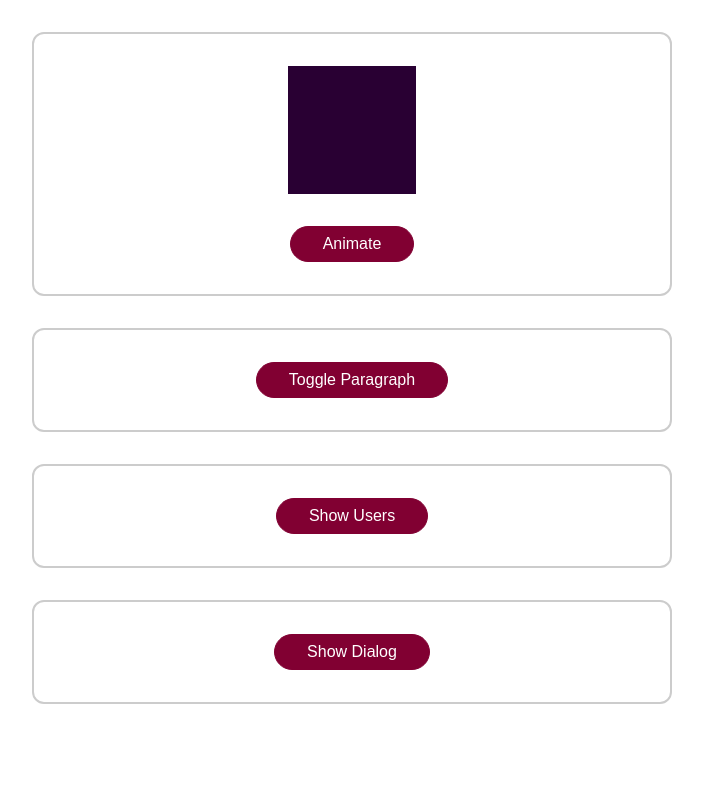
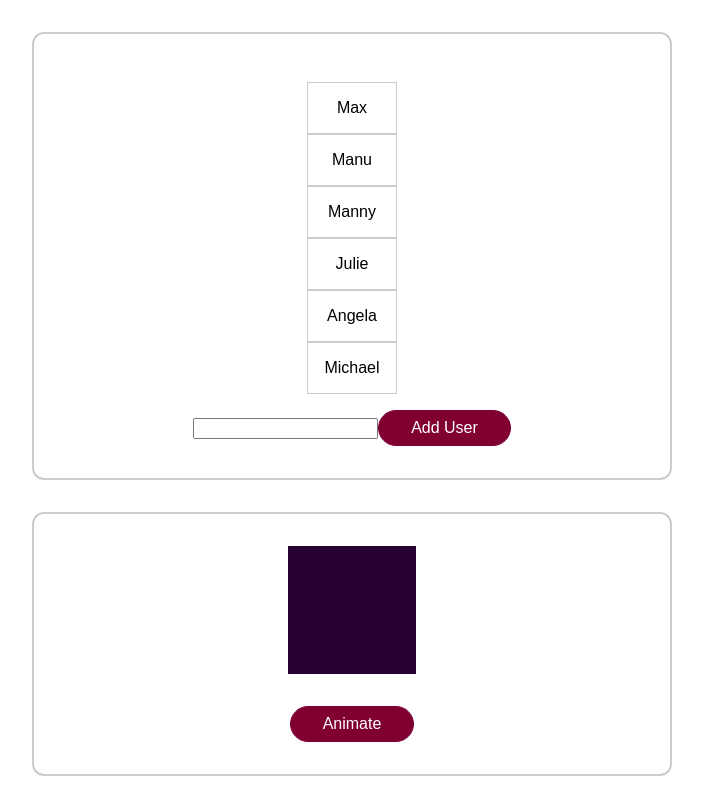
Before and after one commit to PJLindsay/s14-animations, a Vue app: page / in a window 1280 px wide. Shown: the top 800 px of the page, without its empty margins (288-991 px from the left). Built offline with nearby package versions, Linux system fonts and the light colour scheme.

Commit message:
Animating lists with transition-group

```diff
--- a/src/App.vue
+++ b/src/App.vue
@@ -1,4 +1,7 @@
 <template>
+  <div class="container">
+    <users-list></users-list>
+  </div>
   <div class="container">
     <div class="block" :class="{ animate: animatedBlock }"></div>
     <button @click="animateBlock">Animate</button>
@@ -35,7 +38,14 @@
 </template>
 
 <script>
+import UsersList from './components/UsersList.vue'
+
 export default {
+
+  components: {
+    UsersList
+  },
+
   data() {
     return {
       animatedBlock: false,
--- /dev/null
+++ b/src/components/UsersList.vue
@@ -0,0 +1,68 @@
+<template>
+  <transition-group tag="ul" name="user-list">
+    <li v-for="user in users" :key="user" @click="removeUser(user)">{{ user }}</li>
+  </transition-group>
+  <div>
+    <input type="text" ref="userNameInput" />
+    <button @click="addUser">Add User</button>
+  </div>
+</template>
+
+<script>
+export default {
+  data() {
+    return {
+      users: ['Max', 'Manu', 'Manny', 'Julie', 'Angela', 'Michael']
+    }
+  },
+  methods: {
+    addUser() {
+      const enteredUserName = this.$refs.userNameInput.value
+      this.users.unshift(enteredUserName)
+    },
+    removeUser(user) {
+      this.users = this.users.filter(usr => usr !== user)
+    }
+  }
+}
+</script>
+
+<style scoped>
+
+ul {
+  list-style: none;
+  margin: 1rem 0;
+  padding: 0;
+}
+
+li {
+  border: 1px solid #ccc;
+  padding: 1rem;
+  text-align: center;
+}
+
+.user-list-enter-from {
+  opacity: 0;
+  transform: translateX(-30px);
+}
+
+.user-list-enter-active {
+  transition: all 1s ease-out;
+}
+
+.user-list-enter-to,
+.user-list-leave-from {
+  opacity: 1;
+  transform: translateX(0)
+}
+
+.user-list-leave-active {
+  transition: all 1s ease-in;
+}
+
+.user-list-leave-to {
+  opacity: 0;
+  transform: translateX(30px)
+}
+
+</style>
```
Also changed, not shown: 1 other file (tests, documents, lock files or other folders).
